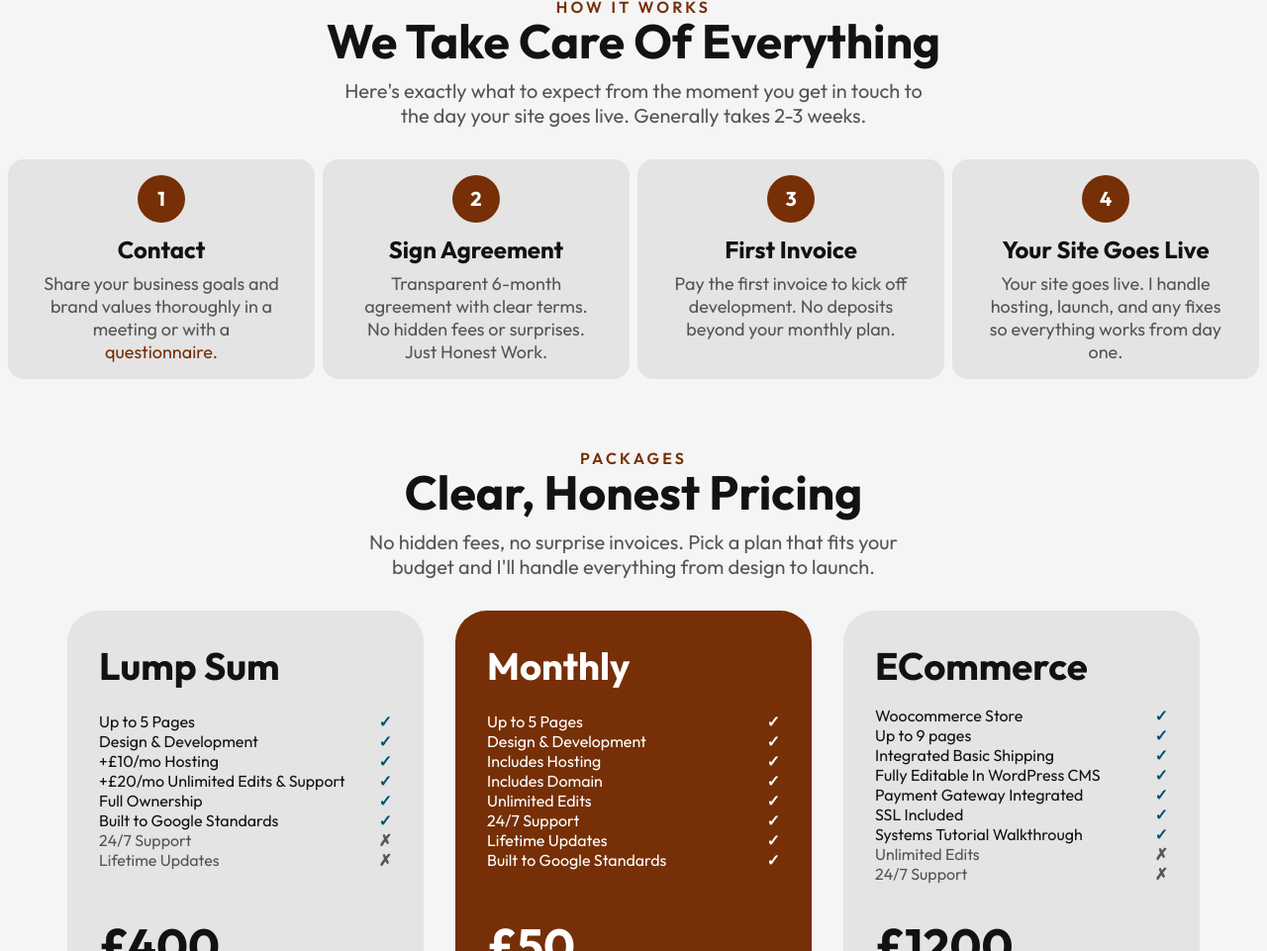
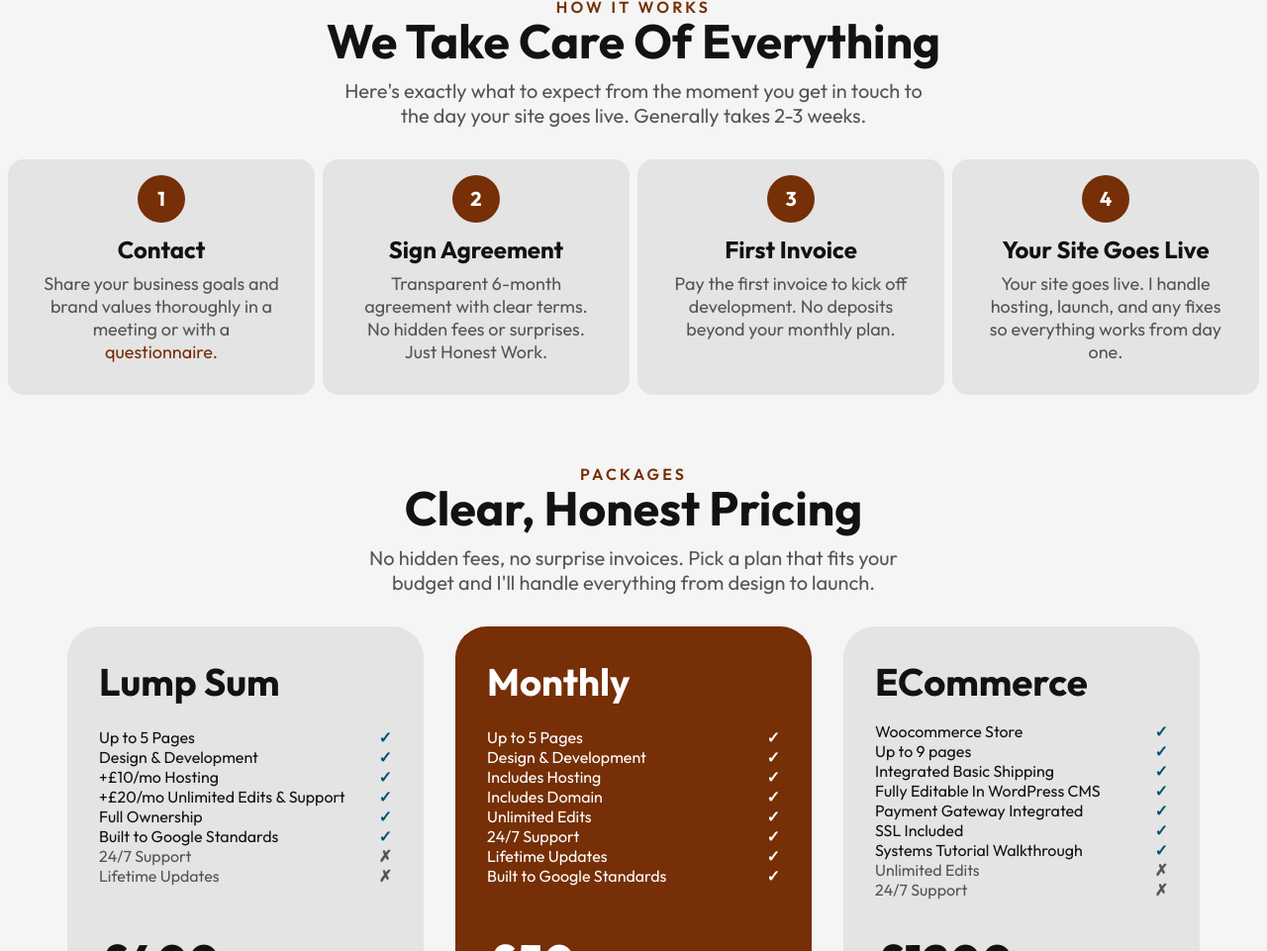
Before and after one commit to LanceSebastian/Portfolio, a plain HTML site: page index.html in a window 1280 px wide. Shown: the part 2792-3753 px from the top of the page at 99% size. Drawn offline with Linux system fonts and the light colour scheme.

Commit message:
style: add more bottom padding for processSteps

```diff
--- a/src/styles/components.css
+++ b/src/styles/components.css
@@ -738,7 +738,7 @@ body:not(.dark) .service:hover{
     text-align: center;
     gap: 12px;
     background-color: var(--bg-dark);
-    padding: 1rem 2rem;
+    padding: 1rem 2rem 2rem ;
     border-radius: 16px;
 }
 
```
